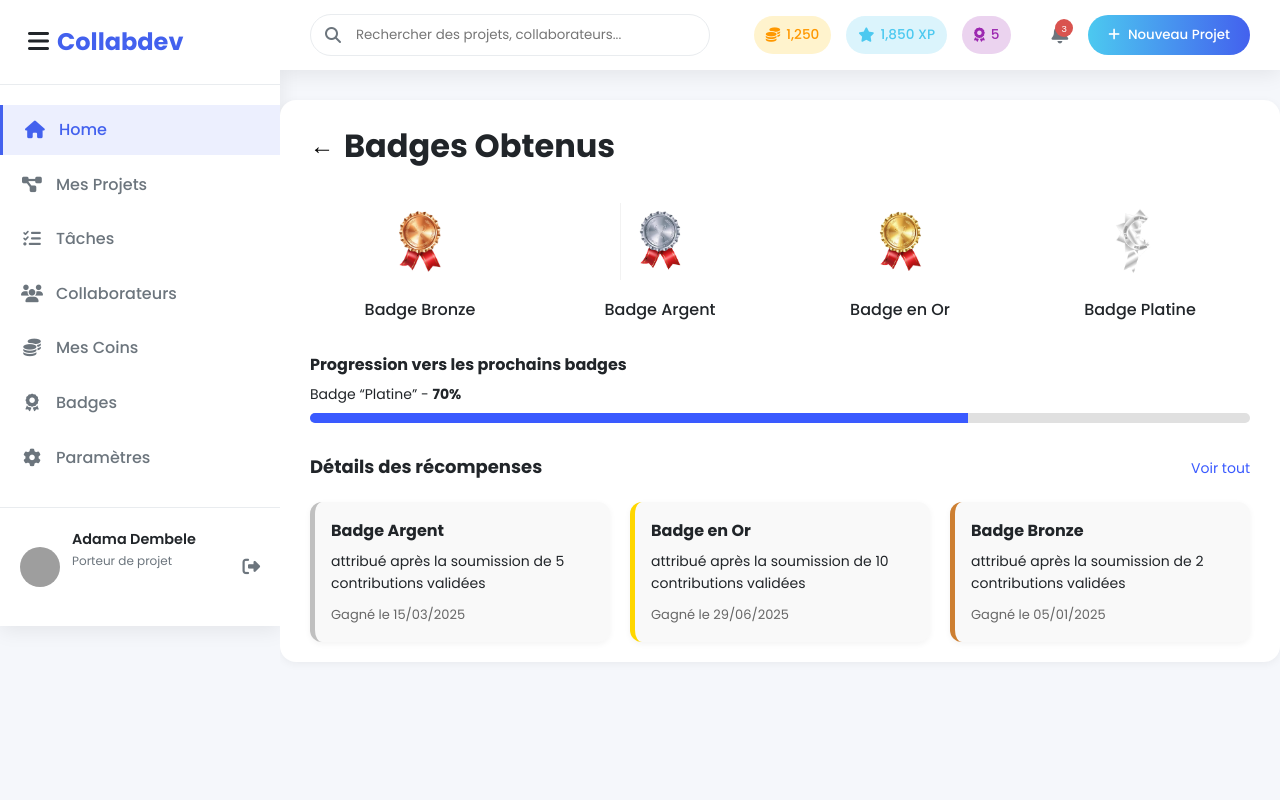
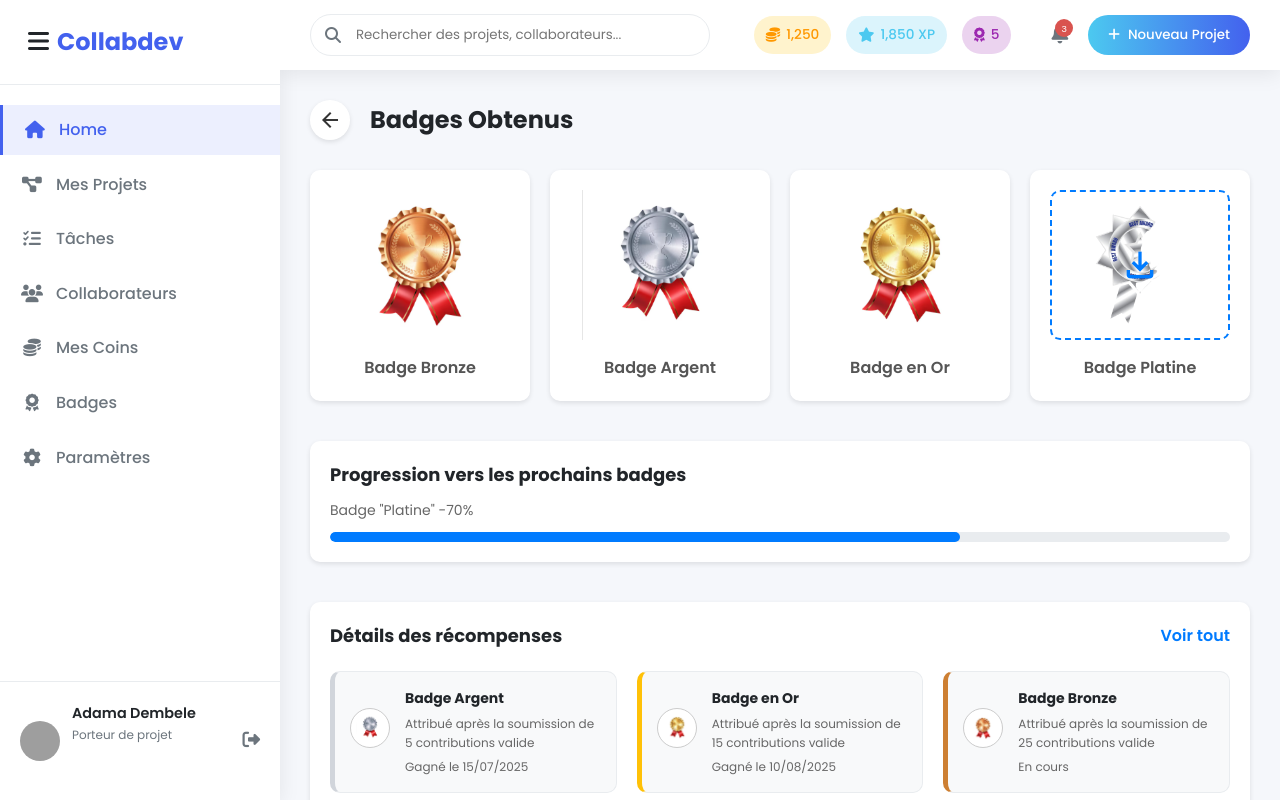
Before and after one commit to Boobad/collabdev_front_angular, an Angular app: page /badge-recompense in a window 1280 px wide. Built offline with nearby package versions, Linux system fonts and the light colour scheme; grey boxes are pictures that could not be loaded.

Commit message:
Creation des pages 'recompense badge et pages contribution'

```diff
--- a/src/app/app.css
+++ b/src/app/app.css
@@ -1,12 +1,58 @@
 /* App Layout */
 .app-container {
-    display: flex;
-    min-height: 100vh;
+  display: flex;
+  min-height: 100vh;
 }
 
 /* Main Content Styles */
 .main-content {
-    flex: 1;
-    overflow-y: auto;
-    padding-bottom: 40px;
+  /* Flexbox pour occuper l'espace disponible */
+  flex: 1;
+
+  /* Gestion du défilement */
+  overflow-y: auto;
+  scroll-behavior: smooth; /* Animation fluide */
+  -webkit-overflow-scrolling: touch; /* Fluidité sur iOS */
+
+  /* Taille minimale (meilleure que height: 100vh avec flex) */
+  height: 100vh;
+
+  /* Optimisation des performances */
+  will-change: transform;
+  backface-visibility: hidden;
+  transform: translateZ(0);
+
+  /* Empêcher les conflits de scroll */
+  overscroll-behavior-y: contain;
+
+  /* Style de la barre de défilement (optionnel) */
+  scrollbar-width: thin; /* Firefox */
+  scrollbar-color: #888 transparent; /* Firefox */
 }
+
+/* Barre de défilement pour WebKit (Chrome/Safari) */
+.main-content::-webkit-scrollbar {
+  width: 8px;
+}
+.main-content::-webkit-scrollbar-thumb {
+  background-color: rgba(0, 0, 0, 0.2);
+  border-radius: 4px;
+}
+.main-content::-webkit-scrollbar-track {
+  background: transparent;
+}
+
+/* Correction pour les appareils tactiles */
+@media (pointer: coarse) {
+  .main-content {
+    touch-action: pan-y; /* Seul le défilement vertical est autorisé */
+    padding-bottom: env(safe-area-inset-bottom); /* Safe Area pour iPhone */
+  }
+}
+
+/* Désactiver les animations pour les préférences réduites */
+@media (prefers-reduced-motion: reduce) {
+  .main-content {
+    scroll-behavior: auto;
+  }
+}
--- a/src/app/contributeurs/components/shared/sidebar/sidebar.css
+++ b/src/app/contributeurs/components/shared/sidebar/sidebar.css
@@ -1,4 +1,3 @@
-
 /* Sidebar Styles */
 .sidebar {
   width: var(--sidebar-width);
@@ -8,13 +7,14 @@
   flex-direction: column;
   z-index: 10;
   transition: var(--transition);
+  height: 100vh;
 }
 
 .sidebar-toggle {
-  background: none;           /* Pas de fond */
-  border: none;               /* Pas de bordure */
-  color: var(--dark-color);   /* Couleur de l'icône (ou autre) */
-  font-size: 1.5rem;          /* Taille de l’icône */
+  background: none; /* Pas de fond */
+  border: none; /* Pas de bordure */
+  color: var(--dark-color); /* Couleur de l'icône (ou autre) */
+  font-size: 1.5rem; /* Taille de l’icône */
   cursor: pointer;
   padding: 8px;
   transition: color 0.3s ease;
@@ -121,8 +121,6 @@
   color: var(--danger-color);
 }
 
-
-
 /* User Level in Sidebar */
 .user-level {
   margin-top: 8px;
--- a/src/app/contributeurs/pages/page-contribution/page-contribution.css
+++ b/src/app/contributeurs/pages/page-contribution/page-contribution.css
@@ -12,7 +12,7 @@ body {
 .app-container {
   display: flex;
   min-height: 100vh;
-  width: 100%; /* S'assurer que le conteneur principal prend toute la largeur */
+  width: 100%;
 }
 
 .material-icons-outlined {
@@ -31,17 +31,13 @@ body {
   -webkit-font-smoothing: antialiased;
 }
 
-/* Suppression des styles de la barre latérale et de l'en-tête */
-.sidebar,
-.header {
-  display: none;
-}
-
 /* Le content-area doit s'étendre sur toute la largeur */
 .content-area {
   flex: 1;
   padding: 30px;
   overflow-y: auto;
+  margin: 0 auto;
+  max-width: 900px;
 }
 
 .contributions-header {
@@ -71,11 +67,14 @@ body {
 }
 
 /* Contributions Section */
+.contributions-container {
+  margin-bottom: 40px;
+}
+
 .contribution-cards {
   display: flex;
   flex-direction: column;
   gap: 15px;
-  margin-bottom: 40px;
 }
 
 .contribution-card {
@@ -159,7 +158,7 @@ body {
   justify-content: space-between;
   align-items: center;
   background-color: #f8f9fa;
-  border-left: 5px solid #4754f2; /* Bordure bleue comme dans l'image */
+  border-left: 5px solid #4754f2;
   border-radius: 10px;
   padding: 15px;
   box-shadow: 0 2px 5px rgba(0, 0, 0, 0.1);
--- a/src/app/contributeurs/pages/recompense-badge/recompense-badge.css
+++ b/src/app/contributeurs/pages/recompense-badge/recompense-badge.css
@@ -1,139 +1,234 @@
+/* General Styling and Fonts */
+
 .container {
-  max-width: 1000px;
-  margin: 30px auto;
-  padding: 20px 30px;
-  background-color: #fff;
-  border-radius: 16px;
-  box-shadow: 0 2px 8px rgba(0, 0, 0, 0.05);
+  display: flex;
+  min-height: 100vh;
+  /* Pour que le contenu prenne toute la largeur sans sidebar */
+  width: 100%;
 }
 
-.header {
+.material-icons-outlined {
+  font-family: "Material Icons Outlined";
+  font-weight: normal;
+  font-style: normal;
+  font-size: 24px;
+  line-height: 1;
+  letter-spacing: normal;
+  text-transform: none;
+  display: inline-block;
+  white-space: nowrap;
+  word-wrap: normal;
+  direction: ltr;
+  -webkit-font-feature-settings: "liga";
+  -webkit-font-smoothing: antialiased;
+}
+
+/* Le content-area doit s'étendre sur toute la largeur */
+.content-area {
+  flex: 1;
+  padding: 30px;
+  overflow-y: auto;
+}
+
+.badges-header {
   display: flex;
   align-items: center;
-  gap: 10px;
   margin-bottom: 30px;
 }
 
-.back-button {
-  font-size: 24px;
-  background: none;
-  border: none;
-  cursor: pointer;
+.badges-header .back-link {
+  display: flex;
+  align-items: center;
+  justify-content: center;
+  width: 40px;
+  height: 40px;
+  border-radius: 50%;
+  background-color: #fff;
+  box-shadow: 0 2px 5px rgba(0, 0, 0, 0.1);
+  margin-right: 20px;
+  text-decoration: none;
+  color: #333;
 }
 
-.badges-container {
-  display: flex;
-  justify-content: space-between;
-  flex-wrap: wrap;
+.badges-header h2 {
+  font-size: 24px;
+  font-weight: bold;
+  margin: 0;
+}
+
+/* Badges Grid */
+.badges-grid {
+  display: grid;
+  grid-template-columns: repeat(4, 1fr);
   gap: 20px;
-  margin-bottom: 30px;
+  margin-bottom: 40px;
 }
 
 .badge-card {
-  flex: 1 1 20%;
+  background-color: #fff;
+  border-radius: 10px;
+  box-shadow: 0 2px 5px rgba(0, 0, 0, 0.1);
   text-align: center;
+  padding: 20px;
 }
 
-.badge-image {
-  width: 80px;
-  height: 80px;
+.badge-image-container {
+  position: relative;
+  height: 150px;
+  display: flex;
+  justify-content: center;
+  align-items: center;
+}
+
+.badge-image-container img {
+  max-width: 100%;
+  max-height: 100%;
   object-fit: contain;
 }
 
-.badge-image.locked {
-  filter: grayscale(100%);
-  opacity: 0.6;
+.badge-card .badge-title {
+  display: block;
+  margin-top: 15px;
+  font-weight: 600;
+  font-size: 16px;
+  color: #555;
 }
 
-.badge-name {
-  margin-top: 8px;
-  font-size: 16px;
-  font-weight: 500;
+/* Styles pour le badge Platine avec le cadre pointillé et l'icône */
+.badge-card.platinum .badge-image-container {
+  border: 2px dashed #007bff;
+  border-radius: 10px;
+  cursor: pointer;
+  position: relative;
 }
 
-.progression {
-  margin-bottom: 30px;
+.badge-card.platinum .download-icon {
+  position: absolute;
+  top: 50%;
+  left: 50%;
+  transform: translate(-50%, -50%);
+  color: #007bff;
+  font-size: 40px;
+  background-color: transparent;
+  border: none;
+  padding: 0;
 }
 
-.progress-label {
-  font-weight: bold;
-  font-size: 16px;
-  margin-bottom: 5px;
+/* Progression Section */
+.progression-section {
+  background-color: #fff;
+  padding: 20px;
+  border-radius: 10px;
+  box-shadow: 0 2px 5px rgba(0, 0, 0, 0.1);
+  margin-bottom: 40px;
 }
 
-.progress-status {
+.progression-section h3 {
+  margin-top: 0;
+  font-size: 18px;
+}
+
+.progression-section p {
   font-size: 14px;
-  margin-bottom: 8px;
+  color: #666;
+  margin: 10px 0;
+}
+
+.progress-bar-container {
+  background-color: #e9ecef;
+  border-radius: 10px;
+  height: 10px;
+  overflow: hidden;
 }
 
 .progress-bar {
-  background-color: #e0e0e0;
-  height: 10px;
-  border-radius: 5px;
-  overflow: hidden;
+  height: 100%;
+  background-color: #007bff;
+  border-radius: 10px;
+  transition: width 0.4s ease;
 }
 
-.progress {
-  background-color: #3a5aff;
-  height: 100%;
-  transition: width 0.3s ease-in-out;
+/* Reward Details Section */
+.reward-details-section {
+  background-color: #fff;
+  padding: 20px;
+  border-radius: 10px;
+  box-shadow: 0 2px 5px rgba(0, 0, 0, 0.1);
 }
 
-.rewards-header {
+.reward-header {
   display: flex;
   justify-content: space-between;
   align-items: center;
+  margin-bottom: 20px;
 }
 
-.rewards-header h2 {
+.reward-header h3 {
   margin: 0;
   font-size: 18px;
 }
 
-.voir-tout {
-  color: #3a5aff;
+.view-all-link {
   text-decoration: none;
+  color: #007bff;
+  font-weight: 600;
+}
+
+.reward-cards {
+  display: flex;
+  gap: 20px;
+}
+
+.reward-card {
+  display: flex;
+  align-items: center;
+  padding: 15px;
+  background-color: #f8f9fa;
+  border-radius: 10px;
+  flex: 1;
+  border: 1px solid #e9ecef;
+  /* Styles pour la bordure colorée */
+  border-left-width: 5px;
+  border-left-style: solid;
+}
+
+/* Bordures spécifiques aux badges */
+.reward-card.argent {
+  border-left-color: #d1d5db; /* Gris clair */
+}
+
+.reward-card.or {
+  border-left-color: #ffc107; /* Jaune doré */
+}
+
+.reward-card.bronze {
+  border-left-color: #cd7f32; /* Marron bronze */
+}
+
+.reward-badge-icon img {
+  width: 40px;
+  height: 40px;
+  border-radius: 50%;
+  object-fit: contain;
+  margin-right: 15px;
+  background-color: #fff;
+  border: 1px solid #ccc;
+  padding: 5px;
+}
+
+.reward-info {
+  display: flex;
+  flex-direction: column;
+}
+
+.reward-title {
+  font-weight: bold;
   font-size: 14px;
 }
 
-.rewards-list {
-  display: flex;
-  gap: 20px;
-  margin-top: 20px;
-  flex-wrap: wrap;
+.reward-description,
+.reward-date {
+  font-size: 12px;
+  color: #666;
+  margin-top: 5px;
 }
-
-.reward-card {
-  flex: 1 1 30%;
-  background-color: #f9f9f9;
-  border-radius: 12px;
-  padding: 16px;
-  box-shadow: 0 2px 6px rgba(0, 0, 0, 0.05);
-}
-
-.reward-card h3 {
-  margin: 0 0 6px;
-  font-size: 16px;
-}
-
-.reward-card p {
-  font-size: 14px;
-  margin: 0 0 6px;
-}
-
-.reward-card .date {
-  font-size: 13px;
-  color: #666;
-}
-
-.reward-card.bronze {
-  border-left: 5px solid #cd7f32;
-}
-
-.reward-card.silver {
-  border-left: 5px solid #c0c0c0;
-}
-
-.reward-card.gold {
-  border-left: 5px solid #ffd700;
-}
--- a/src/app/contributeurs/pages/recompense-badge/recompense-badge.html
+++ b/src/app/contributeurs/pages/recompense-badge/recompense-badge.html
@@ -1,57 +1,142 @@
-<main class="container">
-  <header class="header">
-    <button class="back-button">←</button>
-    <h1>Badges Obtenus</h1>
-  </header>
+<head>
+  <meta charset="UTF-8" />
+  <meta name="viewport" content="width=device-width, initial-scale=1.0" />
+  <title>Collabdev - Badges Obtenus</title>
+  <link rel="stylesheet" href="recompense-badge.css" />
+  <link
+    href="https://fonts.googleapis.com/css2?family=Material+Icons+Outlined"
+    rel="stylesheet"
+  />
+</head>
 
-  <section class="badges-container">
-    <div class="badge-card">
-      <img src="BadgeBronze.png" alt="Badge Bronze" class="badge-image" />
-      <p class="badge-name">Badge Bronze</p>
+<div class="container">
+  <div class="content-area">
+    <div class="badges-header">
+      <a href="#" class="back-link">
+        <i class="material-icons-outlined">arrow_back</i>
+      </a>
+      <h2>Badges Obtenus</h2>
     </div>
-    <div class="badge-card">
-      <img src="BadgeArgent.png" alt="Badge Argent" class="badge-image" />
-      <p class="badge-name">Badge Argent</p>
-    </div>
-    <div class="badge-card">
-      <img src="BadgeOr.png" alt="Badge en Or" class="badge-image" />
-      <p class="badge-name">Badge en Or</p>
-    </div>
-    <div class="badge-card">
-      <img src="platine.png" alt="Badge Platine" class="badge-image locked" />
-      <p class="badge-name">Badge Platine</p>
-    </div>
-  </section>
 
-  <section class="progression">
-    <p class="progress-label">Progression vers les prochains badges</p>
-    <p class="progress-status">Badge “Platine” - <strong>70%</strong></p>
-    <div class="progress-bar">
-      <div class="progress" style="width: 70%"></div>
-    </div>
-  </section>
-
-  <section class="rewards">
-    <div class="rewards-header">
-      <h2>Détails des récompenses</h2>
-      <a href="#" class="voir-tout">Voir tout</a>
-    </div>
-    <div class="rewards-list">
-      <div class="reward-card silver">
-        <h3>Badge Argent</h3>
-        <p>attribué après la soumission de 5 contributions validées</p>
-        <span class="date">Gagné le 15/03/2025</span>
+    <div class="badges-grid">
+      <div class="badge-card">
+        <div class="badge-image-container">
+          <img src="BadgeBronze.png" alt="Badge Bronze" />
+        </div>
+        <span class="badge-title">Badge Bronze</span>
       </div>
-      <div class="reward-card gold">
-        <h3>Badge en Or</h3>
-        <p>attribué après la soumission de 10 contributions validées</p>
-        <span class="date">Gagné le 29/06/2025</span>
+      <div class="badge-card">
+        <div class="badge-image-container">
+          <img src="BadgeArgent.png" alt="Badge Argent" />
+        </div>
+        <span class="badge-title">Badge Argent</span>
       </div>
-      <div class="reward-card bronze">
-        <h3>Badge Bronze</h3>
-        <p>attribué après la soumission de 2 contributions validées</p>
-        <span class="date">Gagné le 05/01/2025</span>
+      <div class="badge-card">
+        <div class="badge-image-container">
+          <img src="BadgeOr.png" alt="Badge en Or" />
+        </div>
+        <span class="badge-title">Badge en Or</span>
+      </div>
+      <div class="badge-card platinum">
+        <div class="badge-image-container">
+          <img src="platine.png" alt="Badge Platine" />
+          <i class="material-icons-outlined download-icon">file_download</i>
+        </div>
+        <span class="badge-title">Badge Platine</span>
       </div>
     </div>
-  </section>
-</main>
+
+    <div class="progression-section">
+      <h3>Progression vers les prochains badges</h3>
+      <p>Badge "Platine" -70%</p>
+      <div class="progress-bar-container">
+        <div class="progress-bar" style="width: 70%"></div>
+      </div>
+    </div>
+
+    <div class="reward-details-section">
+      <div class="reward-header">
+        <h3>Détails des récompenses</h3>
+        <a href="#" class="view-all-link">Voir tout</a>
+      </div>
+      <div class="reward-cards">
+        <div class="reward-card argent">
+          <div class="reward-badge-icon">
+            <img src="BadgeArgent.png" alt="Badge Argent" />
+          </div>
+          <div class="reward-info">
+            <span class="reward-title">Badge Argent</span>
+            <span class="reward-description"
+              >Attribué après la soumission de 5 contributions valide</span
+            >
+            <span class="reward-date">Gagné le 15/07/2025</span>
+          </div>
+        </div>
+        <div class="reward-card or">
+          <div class="reward-badge-icon">
+            <img src="BadgeOr.png" alt="Badge en Or" />
+          </div>
+          <div class="reward-info">
+            <span class="reward-title">Badge en Or</span>
+            <span class="reward-description"
+              >Attribué après la soumission de 15 contributions valide</span
+            >
+            <span class="reward-date">Gagné le 10/08/2025</span>
+          </div>
+        </div>
+
+        <div class="reward-card bronze">
+          <div class="reward-badge-icon">
+            <img src="BadgeBronze.png" alt="Badge Bronze" />
+          </div>
+          <div class="reward-info">
+            <span class="reward-title">Badge Bronze</span>
+            <span class="reward-description"
+              >Attribué après la soumission de 25 contributions valide</span
+            >
+            <span class="reward-date">En cours</span>
+          </div>
+        </div>
+      </div>
+      <div class="reward-cards" style="margin-top: 20px;">
+        <div class="reward-card argent">
+          <div class="reward-badge-icon">
+            <img src="BadgeArgent.png" alt="Badge Argent" />
+          </div>
+          <div class="reward-info">
+            <span class="reward-title">Badge Argent</span>
+            <span class="reward-description"
+              >Attribué après la soumission de 5 contributions valide</span
+            >
+            <span class="reward-date">Gagné le 15/07/2025</span>
+          </div>
+        </div>
+        <div class="reward-card or">
+          <div class="reward-badge-icon">
+            <img src="BadgeOr.png" alt="Badge en Or" />
+          </div>
+          <div class="reward-info">
+            <span class="reward-title">Badge en Or</span>
+            <span class="reward-description"
+              >Attribué après la soumission de 15 contributions valide</span
+            >
+            <span class="reward-date">Gagné le 10/08/2025</span>
+          </div>
+        </div>
+
+        <div class="reward-card bronze">
+          <div class="reward-badge-icon">
+            <img src="BadgeBronze.png" alt="Badge Bronze" />
+          </div>
+          <div class="reward-info">
+            <span class="reward-title">Badge Bronze</span>
+            <span class="reward-description"
+              >Attribué après la soumission de 25 contributions valide</span
+            >
+            <span class="reward-date">En cours</span>
+          </div>
+        </div>
+      </div>
+    </div>
+  </div>
+</div>
```
Also changed, not shown: src/app/contributeurs/pages/page-contribution/page-contribution.html (+9 -15 lines), src/index.html (+17 -7 lines). Lines whose indentation alone changed are shown as unchanged.
